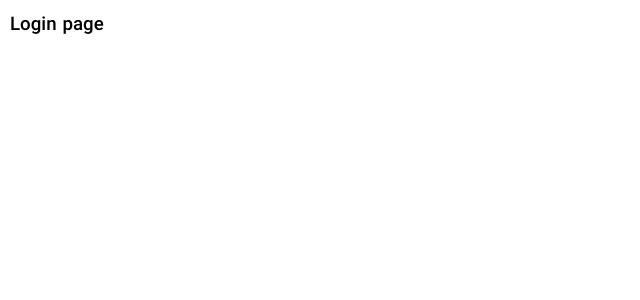
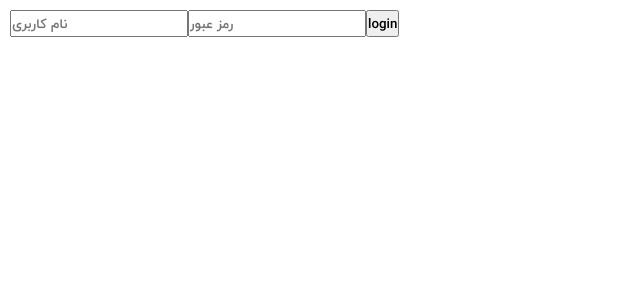
Before and after one commit to shahvalizadehmaryam/warehouse, a React (Vite) app: page /login in a window 1280 px wide. Shown: the top 300 px of the page, without its empty margins (0-640 px from the left). Built offline with nearby package versions, Linux system fonts and the light colour scheme.

Commit message:
pages of app created.

```diff
--- a/src/pages/LoginPage.jsx
+++ b/src/pages/LoginPage.jsx
@@ -1,7 +1,49 @@
+import { useState } from "react";
+import { useLogin } from "services/mutations";
+import { setCookie } from "../utils/cookie";
+import { useNavigate } from "react-router-dom";
+
 const LoginPage = () => {
-    return (
-        <h3>Login page</h3>
-     );
-}
+  const [form, setForm] = useState({
+    username: "",
+    password: "",
+  });
+  const { mutate } = useLogin();
+  const navigate = useNavigate();
+  const changeHandler = (event) => {
+    const name = event.target.name;
+    const value = event.target.value;
+    setForm((prevForm) => ({ ...prevForm, [name]: value }));
+  };
+  const formSubmitHandler = (event) => {
+    event.preventDefault();
+    mutate(form, {
+      onSuccess: (data) => {
+        setCookie("token", data.data?.token);
+        navigate("/");
+      },
+      onError: (error) => console.log(error.response.data.message),
+    });
+  };
+  return (
+    <form onSubmit={formSubmitHandler}>
+      <input
+        type="text"
+        name="username"
+        value={form.username}
+        onChange={changeHandler}
+        placeholder="نام کاربری"
+      />
+      <input
+        type="text"
+        name="password"
+        value={form.password}
+        onChange={changeHandler}
+        placeholder="رمز عبور"
+      />
+      <button type="submit">login</button>
+    </form>
+  );
+};
 
 export default LoginPage;
--- a/src/pages/ProductsPage.jsx
+++ b/src/pages/ProductsPage.jsx
@@ -1,7 +1,9 @@
+import { useProducts } from "services/queries";
+
 const ProductsPage = () => {
-    return (
-        <h3>ProductsPage</h3>
-     );
-}
+  const { data, isPending } = useProducts();
+  console.log("data", { data, isPending });
+  return <h3>ProductsPage</h3>;
+};
 
 export default ProductsPage;
--- a/src/pages/RegistrationPage.jsx
+++ b/src/pages/RegistrationPage.jsx
@@ -1,4 +1,5 @@
 import { useState } from "react";
+import { useNavigate } from "react-router-dom";
 import { useRegister } from "services/mutations";
 
 const RegistrationPage = () => {
@@ -8,6 +9,7 @@ const RegistrationPage = () => {
     confirmPassword: "",
   });
   const { mutate } = useRegister();
+  const navigate = useNavigate();
   const changeHandler = (event) => {
     const name = event.target.name;
     const value = event.target.value;
@@ -19,7 +21,10 @@ const RegistrationPage = () => {
     mutate(
       { username, password },
       {
-        onSuccess: (data) => console.log(data.data.message),
+        onSuccess: (data) => {
+          console.log(data.data.message);
+          navigate("/login");
+        },
         onError: (error) => console.log(error.response.data.message),
       }
     );
--- a/src/services/mutations.js
+++ b/src/services/mutations.js
@@ -5,4 +5,8 @@ const useRegister = () => {
 
   return useMutation({ mutationFn });
 };
-export { useRegister };
+const useLogin = () => {
+  const mutationFn = (data) => api.post("auth/login", data);
+  return useMutation({ mutationFn });
+};
+export { useRegister, useLogin };
--- a/src/services/queries.js
+++ b/src/services/queries.js
@@ -0,0 +1,9 @@
+import { useQuery } from "@tanstack/react-query";
+import api from "configs/api";
+
+const useProducts = () => {
+  const queryKey = ["products"];
+  const queryFn = () => api.get("products");
+  return useQuery({ queryKey, queryFn });
+};
+export { useProducts };
--- a/src/utils/cookie.js
+++ b/src/utils/cookie.js
@@ -1,3 +1,6 @@
-const setCookie = () => {};
+const setCookie = (name,value) => {
+    const maxAge = 30 * 24 * 60 * 60;
+    document.cookie = `${name} = ${value}; max-age=${maxAge} path=/`
+};
 const getCookie = () => {};
 export { setCookie, getCookie };
```
